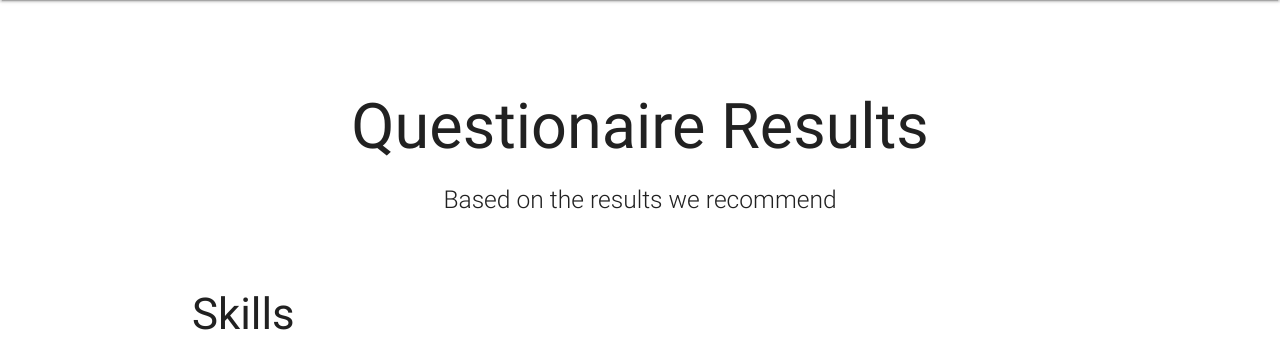
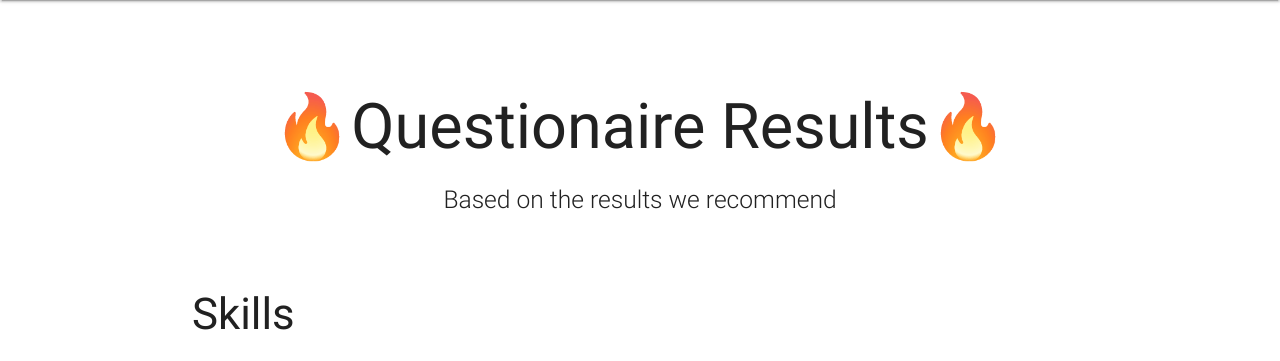
Before and after one commit to nighthawk469/coolstuff, a Flask app: page /as in a window 1280 px wide. Shown: the part 64-425 px from the top of the page. Run offline with Flask 2, Linux system fonts and the light colour scheme; some libraries are stand-ins or nearby versions.

Commit message:
it's lit

```diff
--- a/templates/results.html
+++ b/templates/results.html
@@ -32,7 +32,7 @@
   <div class="section no-pad-bot" id="index-banner">
     <div class="container">
       <br><br>
-      <h1 class="header center">Questionaire Results</h1>
+      <h1 class="header center">🔥Questionaire Results🔥</h1>
       <h5 class="center light">Based on the results we recommend</h5>
 
       <br><br>
```
